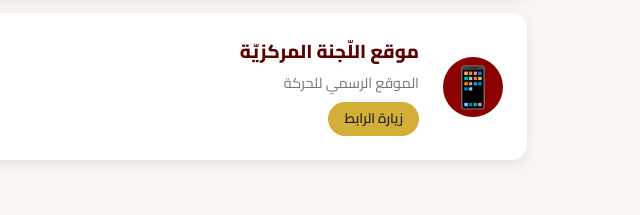
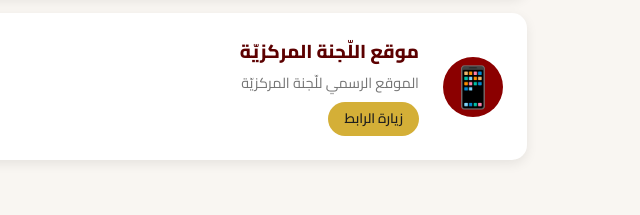
Before and after one commit to boutros-hardane345/tala2e3-ehmej, a plain HTML site: page contact.html in a window 1280 px wide. Shown: the part 1324-1539 px from the top of the page, 513-1153 px from the left. Drawn offline with Linux system fonts and the light colour scheme.

Commit message:
Update message

```diff
--- a/contact.html
+++ b/contact.html
@@ -72,7 +72,7 @@
             <div class="link-icon">📱</div>
             <div class="link-details">
                 <h3>موقع اللّجنة المركزيّة</h3>
-                <p>الموقع الرسمي للحركة</p>
+                <p>الموقع الرسمي للّجنة المركزيّة</p>
                 <a href="https://sites.google.com/view/akhawiyat-tala2e3/home?fbclid=PAb21jcAPglaFleHRuA2FlbQIxMQABp6aoG5kJscPMKDb8UVN1vQBiG_j6x3NbI0lipocW8W-aWyMdbfh33V0HpaBa_aem_-9MCySghSX24VLIhWaxqMQ" target="_blank" class="btn-link">زيارة الرابط</a>
             </div>
         </div>
```
